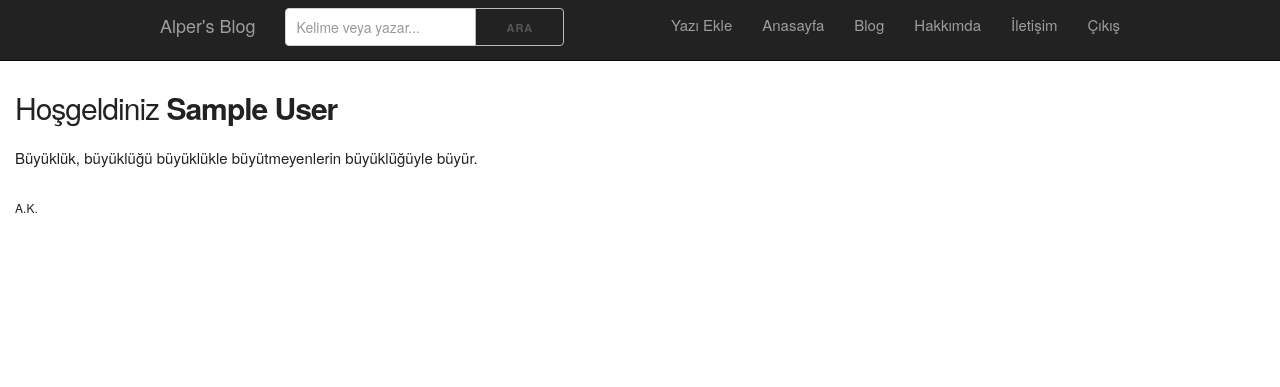
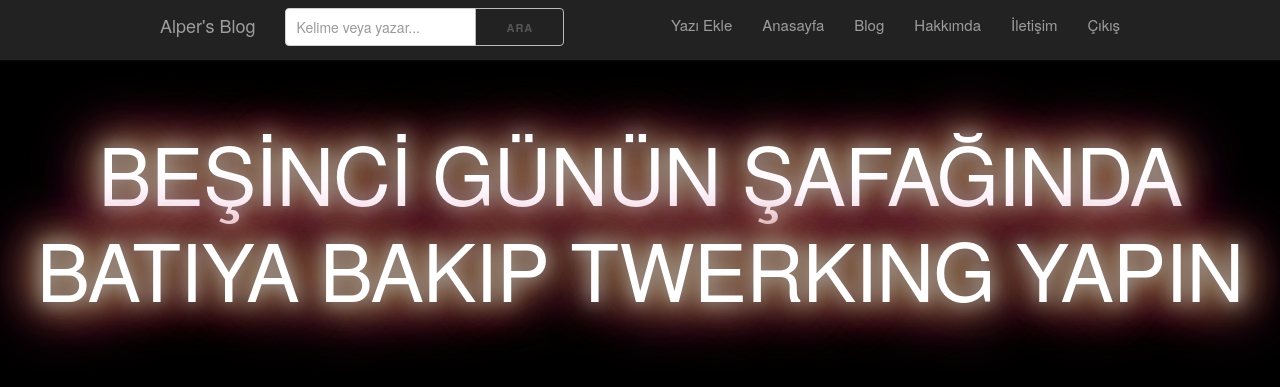
Before and after one commit to alperkaraca/blogbeta, a Django app: page / in a window 1280 px wide. Shown: the top 387 px of the page. Run offline with Django 3.2, Linux system fonts and the light colour scheme; the visitor is signed in with stand-in values (Sample User, id 1); parts of the project's set-up code (start-up, migrations or seed data) failed here and were passed over; some libraries are stand-ins or nearby versions.

Commit message:
glow effect text

```diff
--- a/static/css/style.css
+++ b/static/css/style.css
@@ -1,3 +1,23 @@
 body {
     padding-top: 70px;
+    background-color: black;
+    font-family: cursive;
 }
+
+.glow {
+    font-size: 80px;
+    color: #fff;
+    text-align: center;
+    -webkit-animation: glow 1s ease-in-out infinite alternate;
+    -moz-animation: glow 1s ease-in-out infinite alternate;
+    animation: glow 1s ease-in-out infinite alternate;
+  }
+
+  @-webkit-keyframes glow {
+    from {
+       text-shadow: 0 0 10px #fff, 0 0 20px #fff, 0 0 30px #D50202, 0 0 40px #FF7D22, 0 0 50px #0C7E1C, 0 0 60px #e60073, 0 0 70px #e60073;
+    }
+    to {
+      text-shadow: 0 0 20px #848181, 0 0 30px #2F213C, 0 0 40px #CEF820, 0 0 50px #310405, 0 0 60px #97CC8C, 0 0 70px #ff4da6, 0 0 80px #ff4da6;
+    }
+  }
--- a/templates/home.html
+++ b/templates/home.html
@@ -38,10 +38,13 @@
                 </div>
             </div>
         </div>
+    </div>
     -->
-        <h1>Hoşgeldiniz <b>{{ request.user.get_full_name }}</b></h1>
-        <p>Büyüklük, büyüklüğü büyüklükle büyütmeyenlerin büyüklüğüyle büyür.</p><small>A.K.</small>
-    </div>
+        <!--<h1>Hoşgeldiniz <b>{{ request.user.get_full_name }}</b></h1>
+        <p>Büyüklük, büyüklüğü büyüklükle büyütmeyenlerin büyüklüğüyle büyür.</p><small>A.K.</small>-->
+
+        <h1 class="glow">BEŞİNCİ GÜNÜN ŞAFAĞINDA BATIYA BAKIP TWERKING YAPIN</h1>
+
 
 </div>
 
```
